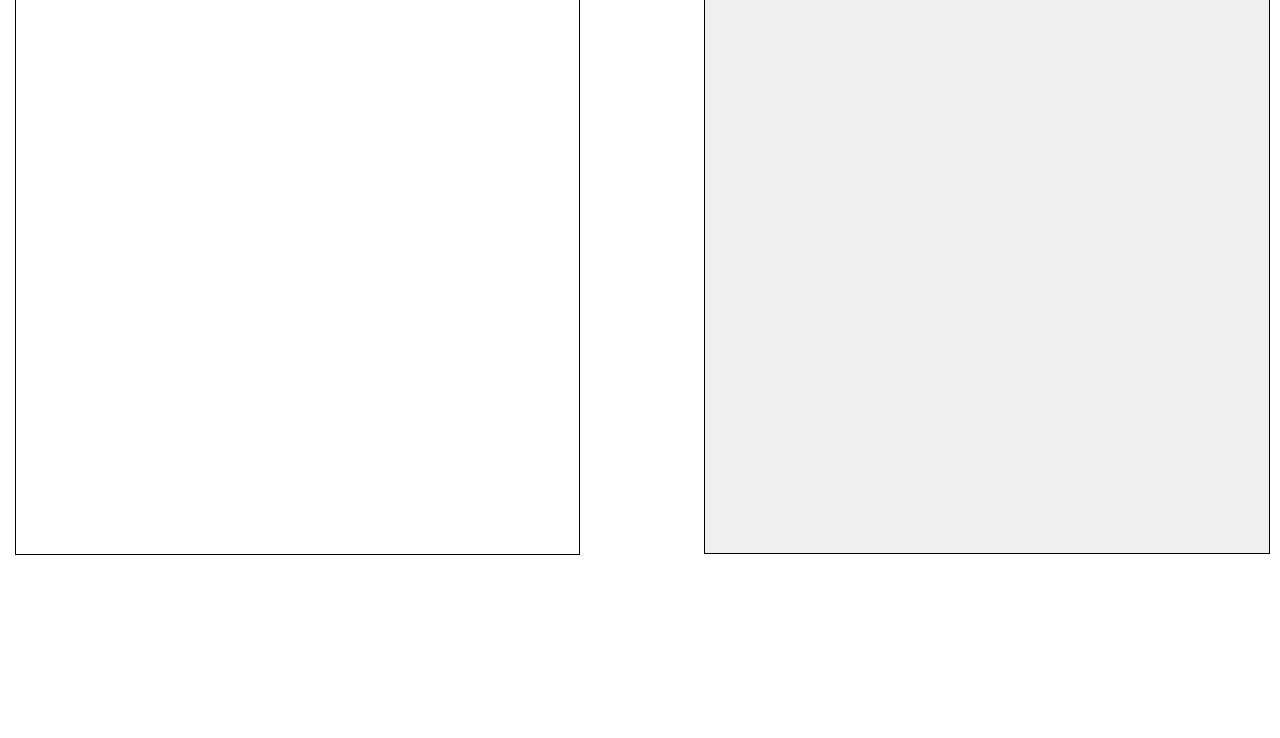
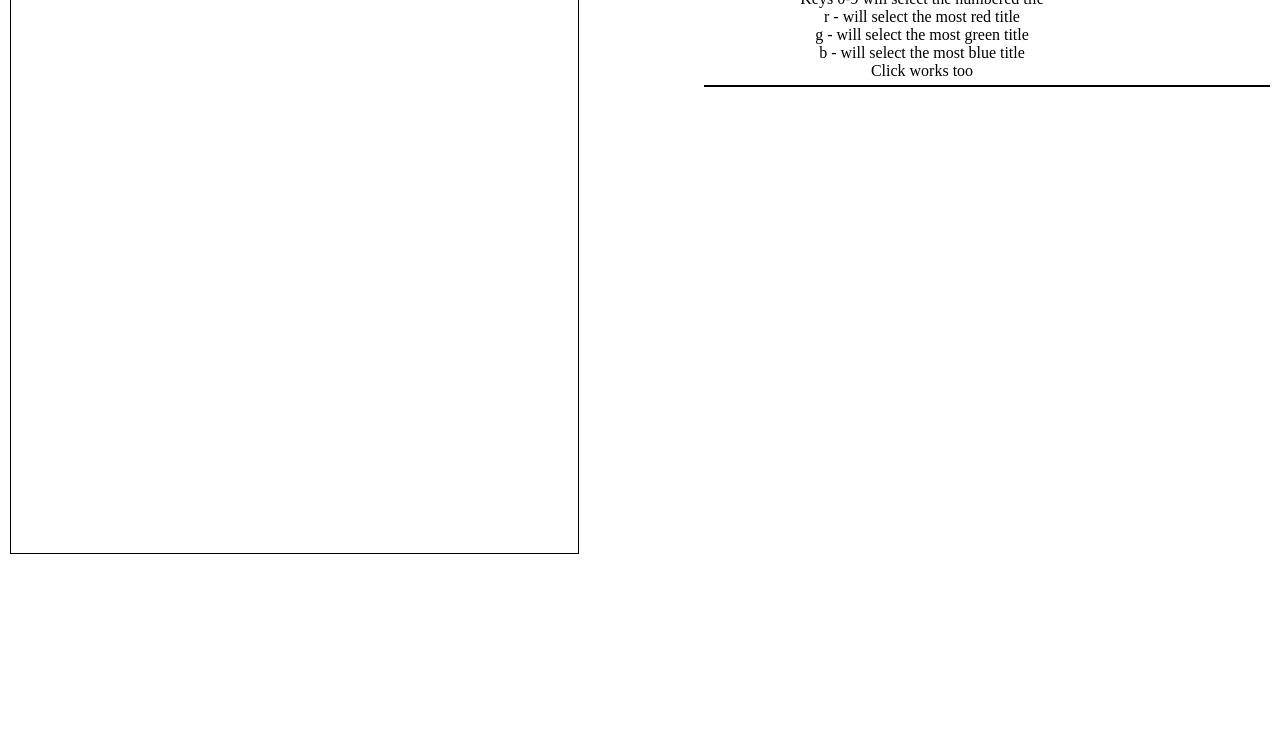
Before and after one commit to nko5/the-stream-team, a website: page public/index.html in a window 1280 px wide. Shown: the part 62-800 px from the top of the page. Drawn offline with Linux system fonts and the light colour scheme; no server answers.

Commit message:
show rules

```diff
--- a/public/index.html
+++ b/public/index.html
@@ -10,7 +10,15 @@
     </div>
     <div id='game'>
       <canvas id='canvas' width='640' height='640'></canvas>
-      <div id='palette'>
+      <div id='about'>
+        <ul id='rules'>
+          <li> Keys 0-9 will select the numbered tile </li>
+          <li> r - will select the most red title</li>
+          <li> g - will select the most green title</li>
+          <li> b - will select the most blue title</li>
+          <li> Click works too </li>
+        </ul>
+        <div id='palette'></div>
       </div>
     </div>
     <script type="text/javascript" src="js/game.js"></script>
--- a/public/js/game.js
+++ b/public/js/game.js
@@ -38,7 +38,7 @@
   var x = 320;
   var y = 320;
   var ref = 103;
-  var color = 'pink';
+  var color = 'white';
 
   var get = function(url, cb){
     var req = new XMLHttpRequest();
@@ -117,6 +117,10 @@
           var pickColor = 'rgb('+red+','+green+','+blue+')';
           div.style.backgroundColor = pickColor;
 
+          div.onclick = function(){
+            handles[i]();
+          }
+
           redIndex = channels.red === redMax ? i : redIndex;
           greenIndex = channels.green === greenMax ? i : greenIndex;
           blueIndex = channels.blue === blueMax ? i : blueIndex;
--- a/public/styles/main.css
+++ b/public/styles/main.css
@@ -16,21 +16,22 @@ canvas {
   float: left;
 }
 
-#game{
-  overflow: auto;
+#rules {
+  list-style: none;
   padding: 5px;
 }
 
+#about {
+
+}
+
 #palette {
-  position: absolute;
   background: #efefef;
   border-style: solid;
   border-width: 1px;
   border-color: #000000;
   width: 564px;
-  height: 564px;
-  top: 50px;
-  right: 10px;
+  float: right;
 }
 
 #palette > div {
```
Also changed, not shown: 2 other files.
